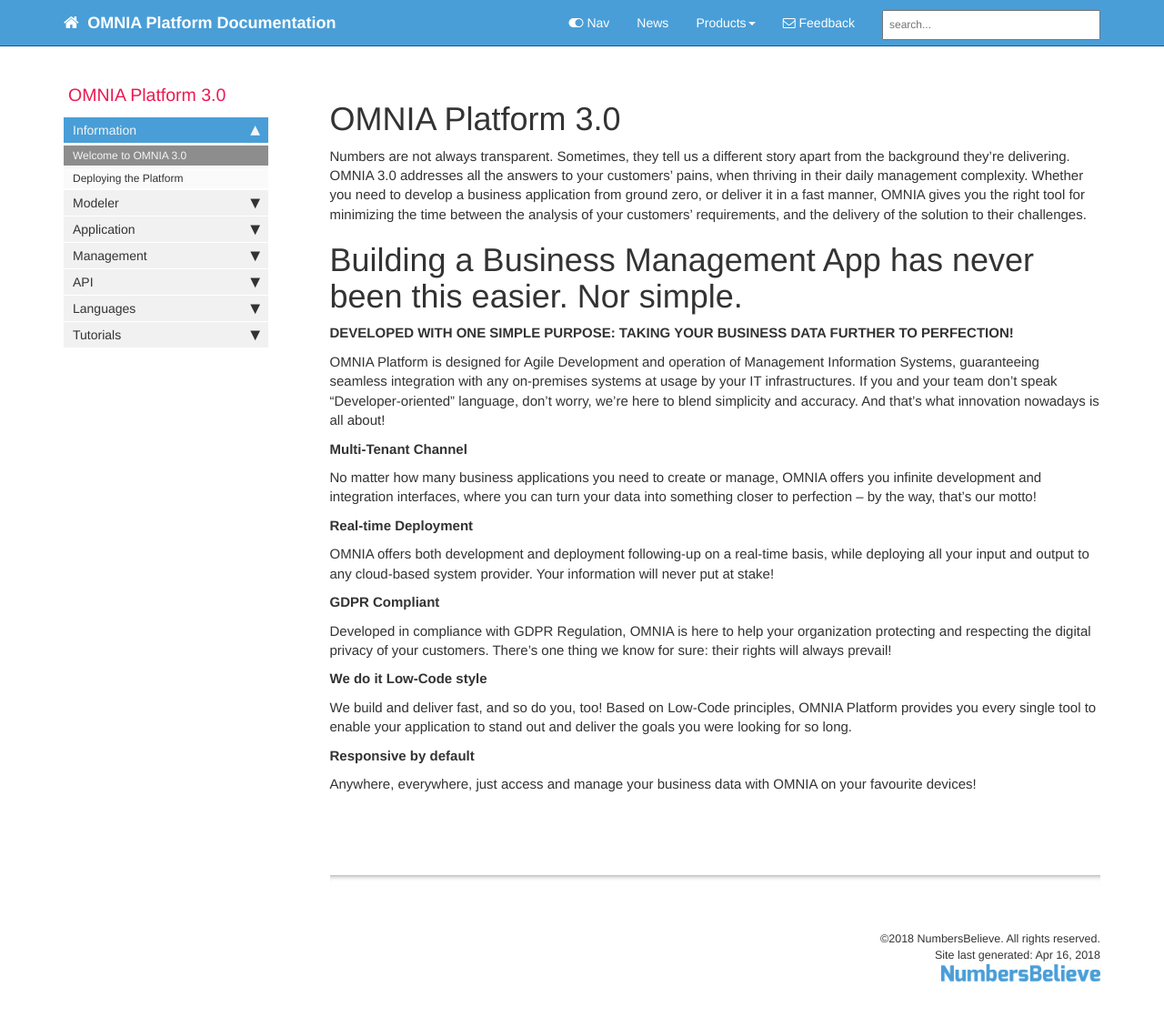
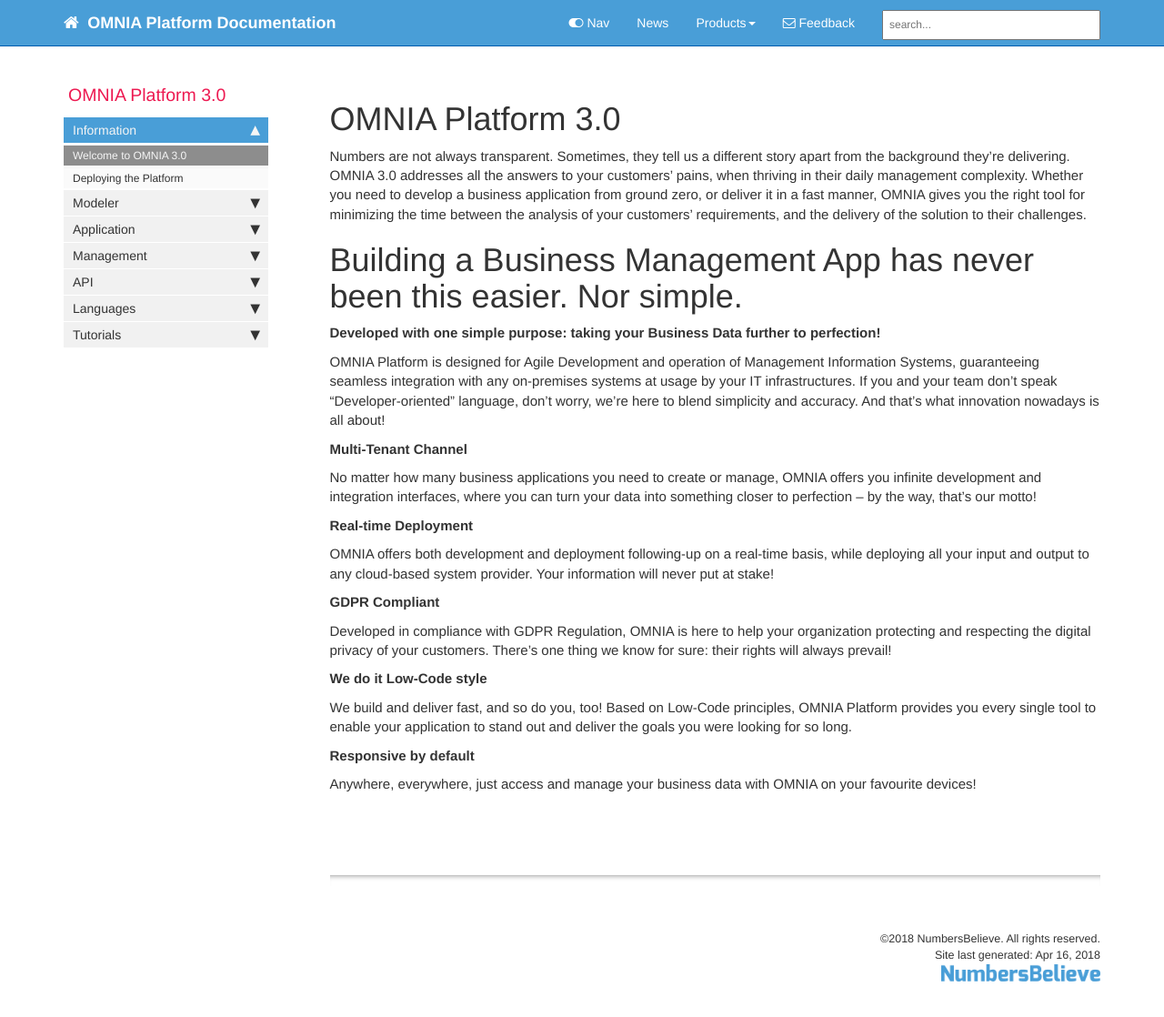
Before and after one commit to daniel8lopes/omnia3, a Jekyll site: the page built from docs/pages/omnia3/Introduction/omnia3_welcometoomnia.html, in a window 1280 px wide and 1139 px high. Shown: the top 1118 px of the window at 91% size. Built offline with Jekyll 4.4.1, drawn with Linux system fonts in a browser that asks for light colours; nearby versions of some CDN libraries; comment, search, counter and statistics services are not loaded.

```diff
--- a/docs/pages/omnia3/Introduction/omnia3_welcometoomnia.html
+++ b/docs/pages/omnia3/Introduction/omnia3_welcometoomnia.html
@@ -17,7 +17,7 @@ and the delivery of the solution to their challenges.
 <h1 id="building-a-business-management-app-has-never-been-this-easier-nor-simple">Building a Business Management App has never been this easier. Nor simple.</h1></p>
 
 
-<p><strong> DEVELOPED WITH ONE SIMPLE PURPOSE: TAKING YOUR BUSINESS DATA FURTHER TO PERFECTION!</strong></p>
+<p><strong> Developed with one simple purpose: taking your Business Data further to perfection!</strong></p>
 
 
 
```
